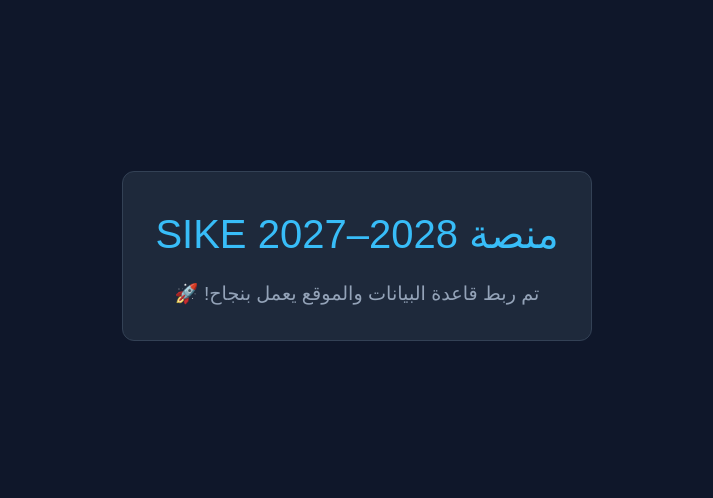
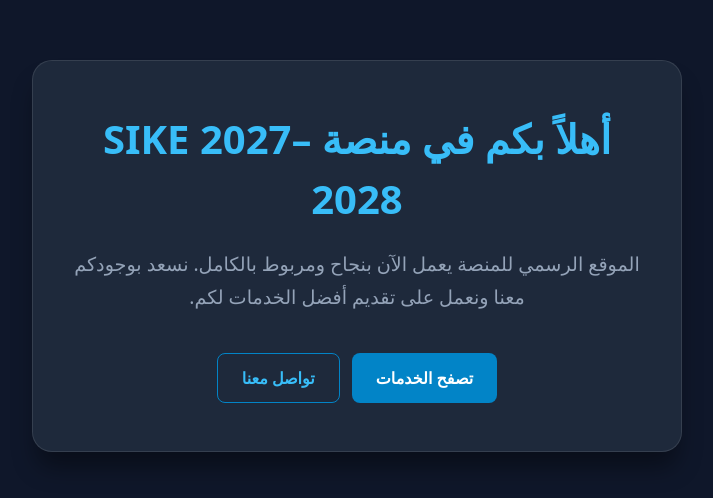
Before and after one commit to samking470461-gif/sike-2027-2028-app, a Next.js app: page / in a window 1280 px wide. Shown: the part 144-642 px from the top of the page, without its empty margins (283-996 px from the left). Built offline with nearby package versions, Linux system fonts and the light colour scheme.

Commit message:
Update page.tsx

```diff
--- a/app/page.tsx
+++ b/app/page.tsx
@@ -1,9 +1,75 @@
 export default function Home() {
   return (
-    <main style={{ display: 'flex', justifyContent: 'center', alignItems: 'center', minHeight: '100vh', fontFamily: 'sans-serif', backgroundColor: '#0f172a', color: '#fff', direction: 'rtl' }}>
-      <div style={{ textAlign: 'center', padding: '2rem', border: '1px solid #334155', borderRadius: '12px', background: '#1e293b' }}>
-        <h1 style={{ color: '#38bdf8', fontSize: '2.5rem', marginBottom: '1rem' }}>منصة SIKE 2027–2028</h1>
-        <p style={{ fontSize: '1.2rem', color: '#94a3b8' }}>تم ربط قاعدة البيانات والموقع يعمل بنجاح! 🚀</p>
+    <main style={{
+      display: 'flex',
+      flexDirection: 'column',
+      justifyContent: 'center',
+      alignItems: 'center',
+      minHeight: '100vh',
+      fontFamily: 'system-ui, -apple-system, sans-serif',
+      backgroundColor: '#0f172a',
+      color: '#f8fafc',
+      direction: 'rtl',
+      padding: '20px'
+    }}>
+      <div style={{
+        textAlign: 'center',
+        maxWidth: '650px',
+        padding: '3rem 2rem',
+        border: '1px solid rgba(255, 255, 255, 0.1)',
+        borderRadius: '20px',
+        background: '#1e293b',
+        boxShadow: '0 20px 25px -5px rgba(0, 0, 0, 0.4)'
+      }}>
+        <h1 style={{
+          color: '#38bdf8',
+          fontSize: '2.5rem',
+          fontWeight: 'bold',
+          marginBottom: '1.2rem'
+        }}>
+          أهلاً بكم في منصة SIKE 2027–2028
+        </h1>
+        <p style={{
+          fontSize: '1.2rem',
+          color: '#94a3b8',
+          lineHeight: '1.7',
+          marginBottom: '2.5rem'
+        }}>
+          الموقع الرسمي للمنصة يعمل الآن بنجاح ومربوط بالكامل. نسعد بوجودكم معنا ونعمل على تقديم أفضل الخدمات لكم.
+        </p>
+
+        <div style={{
+          display: 'flex',
+          gap: '12px',
+          justifyContent: 'center',
+          flexWrap: 'wrap'
+        }}>
+          <button style={{
+            padding: '12px 24px',
+            backgroundColor: '#0284c7',
+            color: '#ffffff',
+            border: 'none',
+            borderRadius: '8px',
+            fontWeight: 'bold',
+            fontSize: '1rem',
+            cursor: 'pointer'
+          }}>
+            تصفح الخدمات
+          </button>
+
+          <button style={{
+            padding: '12px 24px',
+            backgroundColor: 'transparent',
+            color: '#38bdf8',
+            border: '1px solid #0284c7',
+            borderRadius: '8px',
+            fontWeight: 'bold',
+            fontSize: '1rem',
+            cursor: 'pointer'
+          }}>
+            تواصل معنا
+          </button>
+        </div>
       </div>
     </main>
   );
```
